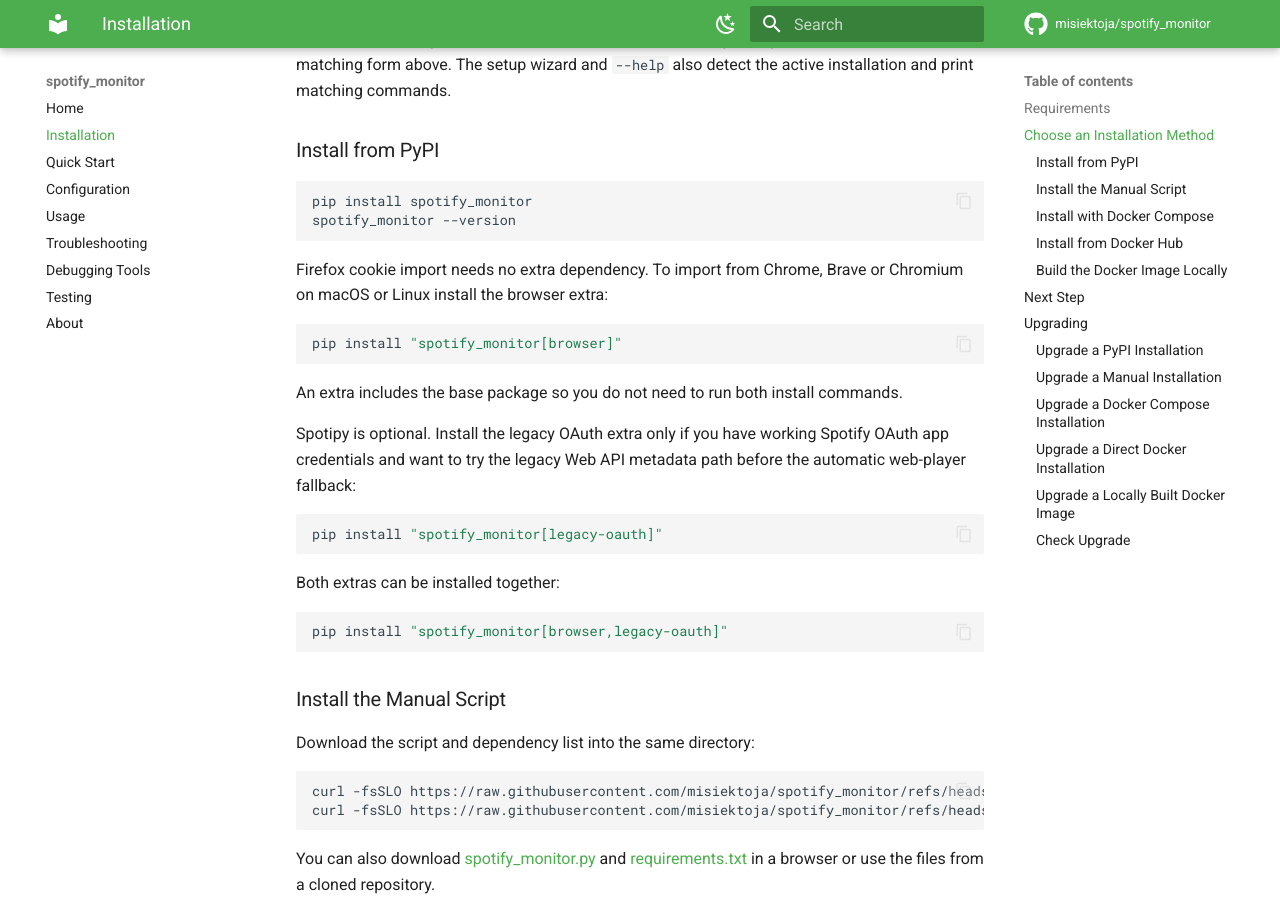
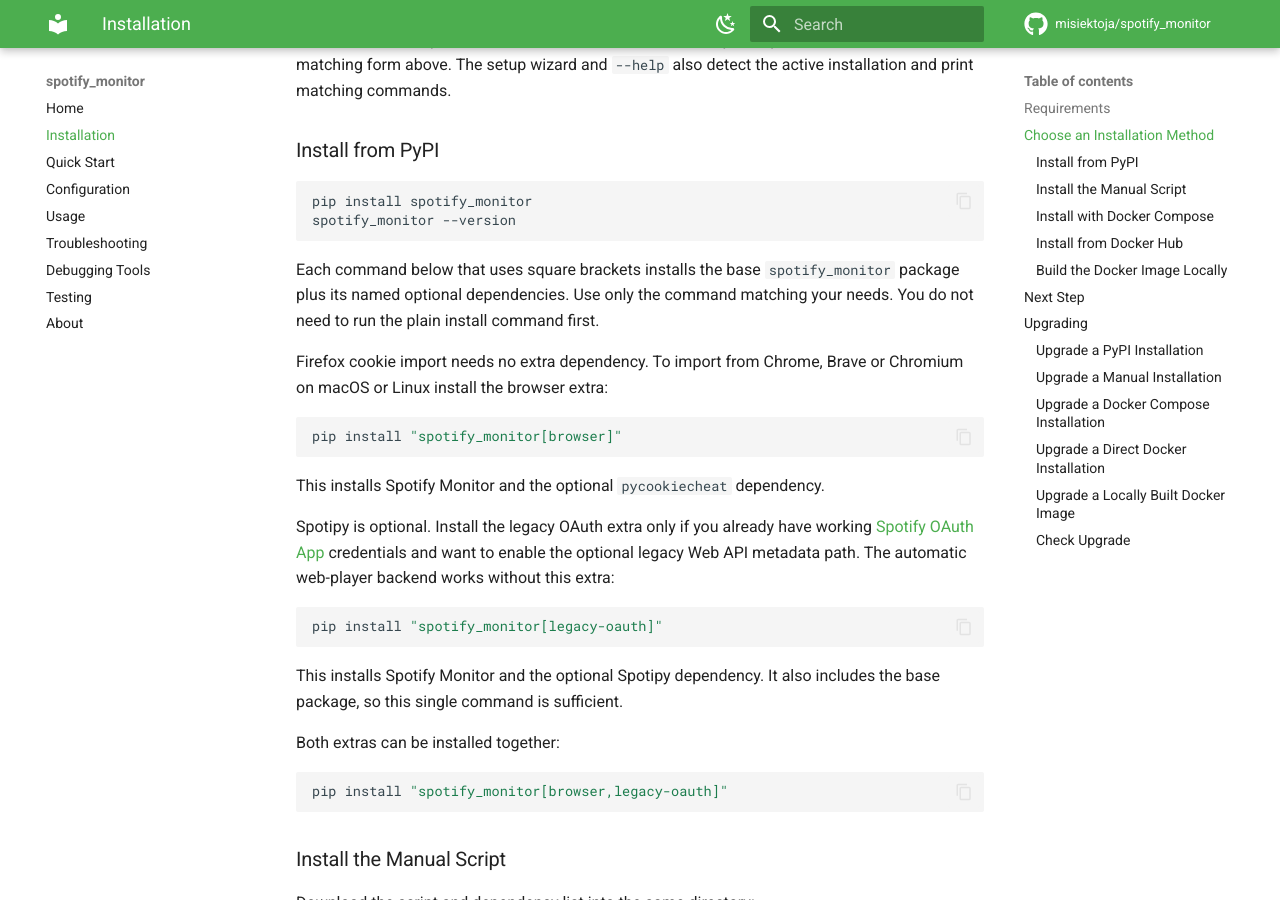
Before and after one commit to misiektoja/spotify_monitor, an MkDocs documentation site: the page built from docs/installation.md, in a window 1280 px wide and 900 px high, scrolled down 1697 px. Built offline with MkDocs 1.6.1 and Material for MkDocs 9.7.7, drawn with Linux system fonts in a browser that asks for light colours; comment, search, counter and statistics services are not loaded.

Commit message:
docs(installation): clarify optional extras include base

````diff
--- a/docs/installation.md
+++ b/docs/installation.md
@@ -56,19 +56,23 @@
 spotify_monitor --version
 ```
 
+Each command below that uses square brackets installs the base `spotify_monitor` package plus its named optional dependencies. Use only the command matching your needs. You do not need to run the plain install command first.
+
 Firefox cookie import needs no extra dependency. To import from Chrome, Brave or Chromium on macOS or Linux install the browser extra:
 
 ```sh
 pip install "spotify_monitor[browser]"
 ```
 
-An extra includes the base package so you do not need to run both install commands.
+This installs Spotify Monitor and the optional `pycookiecheat` dependency.
 
-Spotipy is optional. Install the legacy OAuth extra only if you have working Spotify OAuth app credentials and want to try the legacy Web API metadata path before the automatic web-player fallback:
+Spotipy is optional. Install the legacy OAuth extra only if you already have working [Spotify OAuth App](configuration.md#spotify-oauth-app) credentials and want to enable the optional legacy Web API metadata path. The automatic web-player backend works without this extra:
 
 ```sh
 pip install "spotify_monitor[legacy-oauth]"
 ```
+
+This installs Spotify Monitor and the optional Spotipy dependency. It also includes the base package, so this single command is sufficient.
 
 Both extras can be installed together:
 
````
